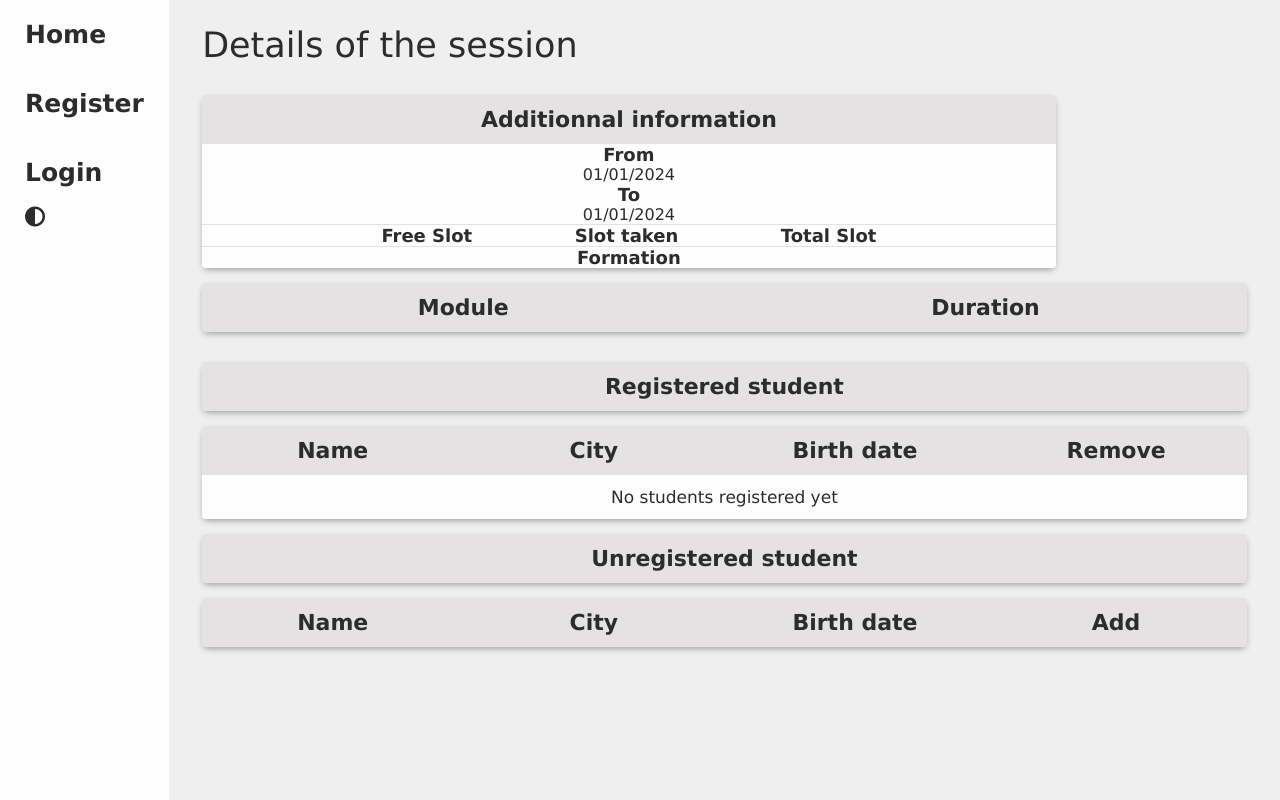
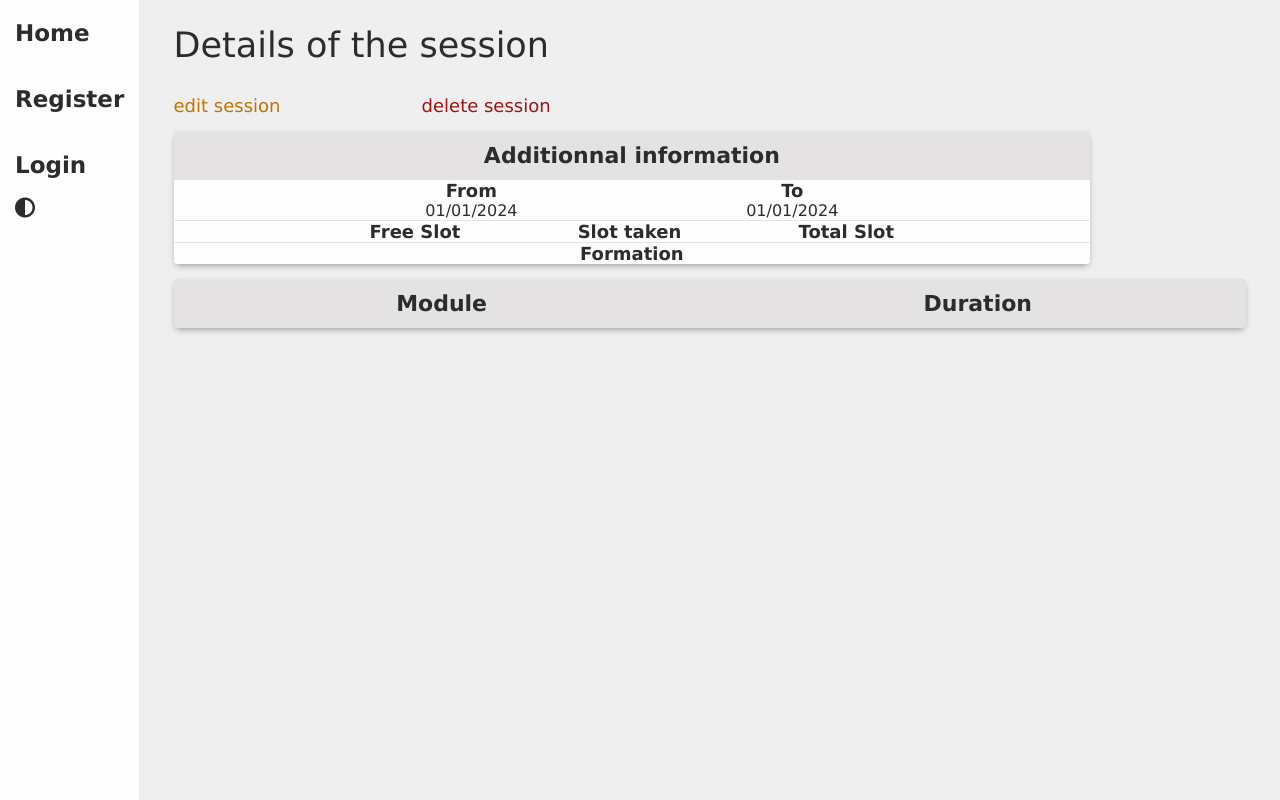
Before and after one commit to Molina-Q/SfSession, a Symfony app: template templates/session/details.html.twig in a window 1280 px wide. Run offline with Twig, Linux system fonts and the light colour scheme; the template is opened without the code that fills it, so the values that code supplies are empty; some libraries are stand-ins or nearby versions.

Commit message:
update front

```diff
--- a/public/css/style.css
+++ b/public/css/style.css
@@ -68,7 +68,8 @@ b {
     --primary-background: #131E1C;
     --secondary-background: #0A2E27;
 
-    --shadow:rgba(85, 85, 92, 0.25) 0px 3px 7px -2px, rgba(0, 0, 0, 0.3) 0px 3px 7px -3px;
+    --shadow:rgba(0, 129, 105, 0.527) 0px 3px 7px -2px, rgba(0, 0, 0, 0.3) 0px 3px 7px -3px;
+    --shadow-hover:rgba(1, 131, 107, 0.39) 0px 10px 23px -5px, rgba(0, 0, 0, 0.3) 0px 8px 12px -8px;
 }
 
 .light-mode {
@@ -84,7 +85,7 @@ b {
     --secondary-background: #FEFEFE;
 
     --shadow:rgba(50, 50, 93, 0.25) 0px 3px 7px -2px, rgba(0, 0, 0, 0.3) 0px 3px 7px -3px;
-    --shadow-hover:rgba(50, 50, 93, 0.25) 0px 13px 27px -5px, rgba(0, 0, 0, 0.3) 0px 8px 16px -8px;;
+    --shadow-hover:rgba(50, 50, 93, 0.25) 0px 13px 27px -5px, rgba(0, 0, 0, 0.3) 0px 8px 16px -8px;
 }
 
 #switch-mode {
@@ -101,7 +102,6 @@ b {
 /************************* Header *************************/
 /**********************************************************/
 nav {
-    /* width: 250px; */
     min-height: 100vh;
     height: 100%;
 
@@ -113,13 +113,13 @@ nav {
 }
 
 nav a, nav button {
-    padding: 0 25px ;
+    padding: 0 15px ;
     text-decoration: none;
     color: var(--secondary-color-text);
 }
 
 nav .nav-main {
-    font-size: 25px;
+    font-size: 23px;
     font-weight: var(--weight-bold);
     margin: 20px 0 20px;
     transition: 0.3s;
@@ -134,7 +134,7 @@ nav a:hover {
 }
 
 nav a:not(.nav-main) {
-    font-size: 20px;
+    font-size: 18px;
     margin: 5px 0;
     transition: 0.3s;
 }
@@ -149,20 +149,17 @@ nav a:not(.nav-main) {
 
 #wrapper a {
     text-decoration: none;
-    color: var(--secondary-color-text);
-
-    transition: 0.3s;
 }
 
-#wrapper a:hover {
-    text-decoration: none;
-    color: var(--primary-color-text);
+#wrapper input:focus-visible {
+    outline: none;
+}
 
-    transition: 0.3s;
+#wrapper select:focus-visible {
+    outline: none;
 }
 
 /* grid */
-
 [class*="wrap-"] {
     display: grid;
 
@@ -172,7 +169,6 @@ nav a:not(.nav-main) {
     grid-template-columns: auto;
     grid-template-rows: auto;
 }
-
 
 /************************* Table ***************************/
 /***********************************************************/
@@ -340,7 +336,6 @@ nav a:not(.nav-main) {
     cursor: pointer;
 }
 
-
 /************************* Form (flex + grid) ***************************/
 /************************************************************************/
 .form-create {
@@ -358,7 +353,6 @@ nav a:not(.nav-main) {
     row-gap: 15px;
 
     box-shadow: rgba(50, 50, 93, 0.25) 0px 3px 7px -2px, rgba(0, 0, 0, 0.3) 0px 3px 7px -3px;
-
 }
 
 .form-create div {
@@ -374,6 +368,8 @@ nav a:not(.nav-main) {
 [class*="form-input"] {
     height: 35px;
     font-size: 17px;
+
+    padding: 0 10px ;
 }
 
 .form-input-text { /* input text / number */
@@ -400,20 +396,18 @@ div input[type=checkbox] {
 }
 
 .form-btn-submit {
-    /* width: 80px; */
     height: 35px;
 
     color: var(--secondary-color-text);
     background-color: var(--primary-color);
+
     border: 0;
-    border-radius: 5px;
-
+    border-radius: 2px;
     font-size: 16px;
 
+    align-self: center;
     cursor: pointer;
     transition: 0.3s;
-
-    align-self: center;
 }
 
 .form-btn-submit:hover {
@@ -515,9 +509,8 @@ div input[type=checkbox] {
     grid-column: 1 / -1;
 }
 
-
-/************************* HomePage ************************/
-/***********************************************************/
+/************************ HomePage ************************/
+/**********************************************************/
 .create-entities {
     height: calc(100% + 200px);
     margin-bottom: 15px ;
@@ -526,8 +519,6 @@ div input[type=checkbox] {
 }
 
 .create-entities a {
-    /* height: inherit; */
-    width: fit-content;
     font-size: 18px;
     color: var(--primary-color-text);
     text-decoration: none;
@@ -535,7 +526,7 @@ div input[type=checkbox] {
 }
 
 .create-entities a:hover {
-    font-size: 21px;
+    /* font-size: 21px; */
     color: var(--secondary-color-text);
     transition: 0.3s;
 }
@@ -559,7 +550,6 @@ div input[type=checkbox] {
     background-color: var(--secondary-background);
     border: 1px solid var(--primary-color);
 
-
     text-align: center;
     color: var(--primary-color-text);
     border-radius: 4px;
@@ -581,7 +571,6 @@ div input[type=checkbox] {
 .home-formation-items a {
     width: 100px;
     height: 40px;
-    border-radius: 4px;
 
     margin-bottom: 8px;
 
@@ -591,6 +580,7 @@ div input[type=checkbox] {
     flex-direction: column;
     justify-content: center;
 
+    border-radius: 4px;
     text-decoration: none;
     background-color: var(--primary-color);
     color: var(--secondary-color-text);
@@ -601,8 +591,8 @@ div input[type=checkbox] {
     color: var(--secondary-color-text);
 }
 
-/************************* indexSession ************************/
-/***************************************************************/
+/************************ indexSession ************************/
+/**************************************************************/
 #passed-sessions-head {
     border-bottom-left-radius: 4px;
     border-bottom-right-radius: 4px;
@@ -610,15 +600,48 @@ div input[type=checkbox] {
 
 .passed-sessions-content {
     display: none;
-
     transform: translateY(0);
 }
 
-/************************* detailsSession ************************/
-/*****************************************************************/
+/************************ detailsSession ************************/
+/****************************************************************/
+.wrap-details-session .editIcon {
+    color: var(--alert-color);
+    font-size: 18px;
+}
+
+.wrap-details-session .deleteIcon {
+    color: var(--danger-color);
+    font-size: 18px;
+}
+
+#table-information {
+    height: fit-content;
+}
+
 #table-information .table-section {
     text-align: left;
     padding: 0 15%;
+}
+
+#table-information .section-date {
+    display: flex;
+    flex-direction: row;
+}
+
+/************************ indexSessionPerFormation ************************/
+/**************************************************************************/
+.wrap-list-session a {
+    color: var(--secondary-color-text);
+    width: fit-content;
+    transition: 0.3s;
+}
+
+.wrap-list-session a:hover {
+    color: var(--primary-color-text);
+
+    transition: 0.3s;
+
 }
 
 /**********************************************************************************/
--- a/src/Controller/RegisterSessionController.php
+++ b/src/Controller/RegisterSessionController.php
@@ -41,7 +41,6 @@ class RegisterSessionController extends AbstractController
         $entityManager->persist($registerSession);
         $entityManager->flush();
 
-
         $this->addFlash('success', 'The user was successfully registered to the session');
         return $this->redirectToRoute('details_session', ['id' => $id_se ]);
     }
--- a/templates/base.html.twig
+++ b/templates/base.html.twig
@@ -26,20 +26,19 @@
 
                     {% if app.user %}
 
-                        <a href="{{ path('app_formation') }}"><i class="fa-solid fa-caret-right"></i> Formations</a>
+                        <a href="{{ path('app_formation') }}"><i class="fa-solid fa-caret-right"></i>&nbsp;Formations</a>
 
-                        <a href="{{ path('app_session') }}"><i class="fa-solid fa-caret-right"></i> Sessions</a>
+                        <a href="{{ path('app_session') }}"><i class="fa-solid fa-caret-right"></i>&nbsp;Sessions</a>
 
-                        <a href="{{ path('app_tag') }}"><i class="fa-solid fa-caret-right"></i> Tags and Modules</a>
+                        <a href="{{ path('app_tag') }}"><i class="fa-solid fa-caret-right"></i>&nbsp;Tags&nbsp;&&nbsp;Modules</a>
 
-                        <a href="{{ path('app_user') }}"><i class="fa-solid fa-caret-right"></i> Students</a>
+                        <a href="{{ path('app_user') }}"><i class="fa-solid fa-caret-right"></i>&nbsp;Students</a>
 
                         <div class="nav-main">
                             <a href="{{ path('app_home') }}" class="nav-main">Profile</a>
 
                             <a href="{{ path('app_logout') }}" class="nav-main">Logout</a>
                         </div>
-
 
                     {% else %}
                         <a href="{{ path('app_register') }}" class="nav-main">
@@ -50,6 +49,7 @@
                             Login
                         </a>
                     {% endif %}
+
                     <button id="switch-mode">
                         <i class="fa-solid fa-circle-half-stroke"></i>
                     </button>
--- a/templates/module/create.html.twig
+++ b/templates/module/create.html.twig
@@ -4,7 +4,6 @@
 
 {% block metadesc %}Create a module via the form{% endblock %}
 {% block pageWrapper %}create-module{% endblock %}
-
 
 {% block body %}
 
--- a/templates/session/details.html.twig
+++ b/templates/session/details.html.twig
@@ -8,6 +8,13 @@
 
     <h2 class="secondary-title">Details of the session</h2>
     <h1 class="primary-title">{{ session }}</h1>
+    <a href="{{ path('update_session', {id: session.id}) }}" class="editIcon">
+        edit session
+    </a>
+
+    <a href="{{ path('delete_session', {id: session.id}) }}" class="deleteIcon">
+        delete session
+    </a>
 
     {# read and display all flash messages #}
     {% for label, messages in app.flashes %}
@@ -23,12 +30,16 @@
             <p class="table-item">Additionnal information</p>
         </div>
 
-        <div class="table-section">
-            <p><b>From</b></p>
-            <p>{{ session.dateStart | date('d/m/Y') }}</p>
+        <div class="table-section section-date">
+            <div>
+                <p><b>From</b></p>
+                <p>{{ session.dateStart | date('d/m/Y') }}</p>
+            </div>
 
-            <p><b>To</b></p>
-            <p>{{ session.dateEnd | date('d/m/Y') }}</p>
+            <div>
+                <p><b>To</b></p>
+                <p>{{ session.dateEnd | date('d/m/Y') }}</p>
+            </div>
         </div>
 
         <div class="table-section">
@@ -94,6 +105,8 @@
             {% endfor %}
         {% endfor %}
     </div>
+
+    {% if is_granted('ROLE_ADMIN') or is_granted('ROLE_SECRETARY') %}
 
     <div class="table-header row-unique header-student">
         <p class="table-item">Registered student</p>
@@ -163,5 +176,6 @@
         {% endfor %}
 
     </div>
+    {% endif %}
 
 {% endblock %}
--- a/templates/session/listByFormation.html.twig
+++ b/templates/session/listByFormation.html.twig
@@ -18,7 +18,9 @@
     {% endfor %}
 
     {% if is_granted('ROLE_ADMIN') %}
-    <a href="{{ path('create_session') }}">Create session <b>+</b></a>
+    <a href="{{ path('create_session') }}">
+        Create session <b>+</b>
+    </a>
     {% endif %}
 
     <div class="table-list">
```
Also changed, not shown: templates/session/index.html.twig (+2 -16 lines).
